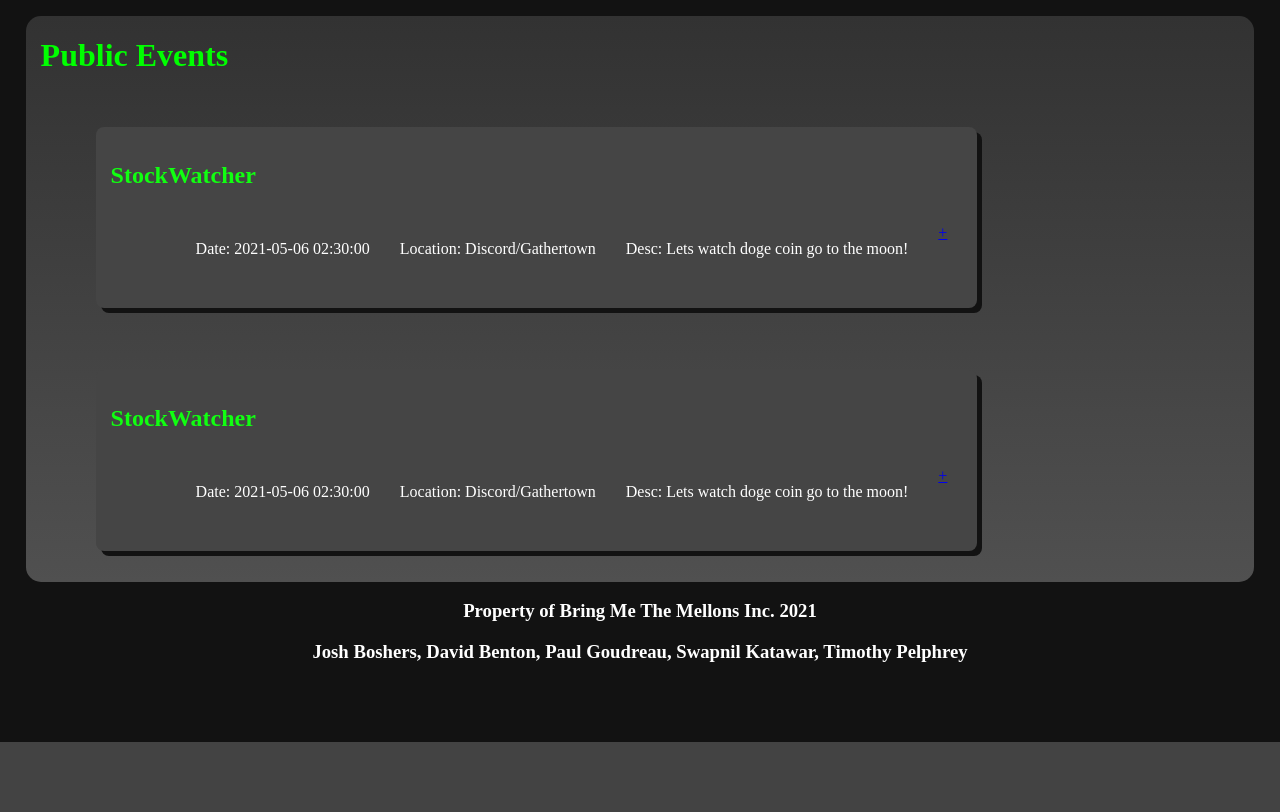
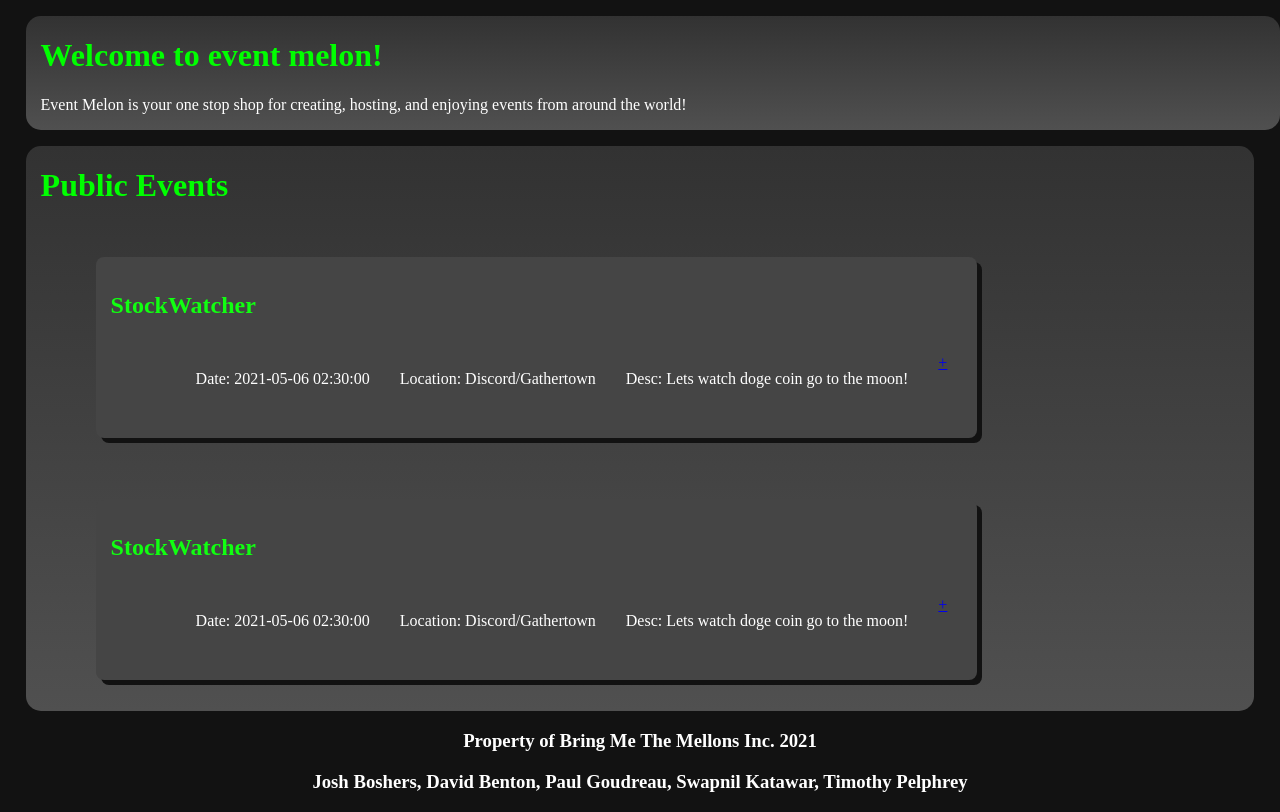
Before and after one commit to bentondavidl/Software-Engineering-MeetUp-Website, a Flask app: page / in a window 1280 px wide. Shown: the part 58-870 px from the top of the page. Before the commit the page ends 800 px from the top, so only its background shows below. Run offline with Flask 2, Linux system fonts and the light colour scheme; data comes from the database, SQL or seed files in the repository; both versions use the stored data as it was after the commit.

Commit message:
HTML + CSS Updates

```diff
--- a/static/css/main.css
+++ b/static/css/main.css
@@ -215,7 +215,10 @@ button{
     display:inline-grid;
 }
 
-
+.event_thumb{
+	max-width: 100px;
+	max-height: 100px;
+}
 .profile_events{
 	background-image: linear-gradient( to bottom, #323232, #505050);
 	flex:50%;
--- a/templates/event.html
+++ b/templates/event.html
@@ -31,6 +31,7 @@
       <p></p>
       <div class="row">
       <div class="spacer"></div>
+      <p></p>
       <div class="event_frame_l">
         <img src={{ event.image }} class="event_thumb">
         <h1> {{ event.title}}</h1>
--- a/templates/index.html
+++ b/templates/index.html
@@ -28,7 +28,14 @@
 
     <p></p>
 
-
+  <div class="row">
+    <div class="spacer"></div>
+    <div class="event_frame_r">
+      <h1>Welcome to event melon!</h1>
+      <p>Event Melon is your one stop shop for creating, hosting, and enjoying events from around the world!</p>
+    </div>
+  </div>
+  <p></p>
   <div class="row">
     <div class="spacer"></div>
 
```
Also changed, not shown: meetup.db.
